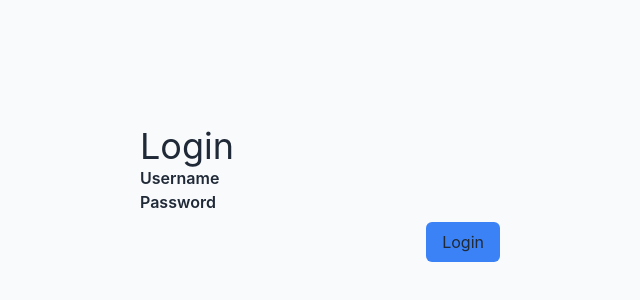
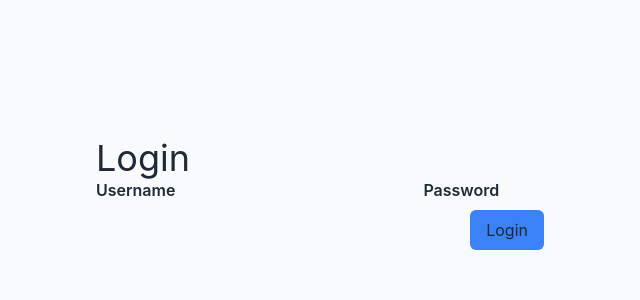
Before and after one commit to Scoder12/stronger, a Next.js app in the folder frontend/: page /login in a window 1280 px wide. Shown: the part 206-506 px from the top of the page, without its empty margins (320-960 px from the left). Built offline with nearby package versions, Linux system fonts and the light colour scheme; no server answers.

Commit message:
Center -> Layout

```diff
--- a/frontend/src/components/FormPage.tsx
+++ b/frontend/src/components/FormPage.tsx
@@ -1,5 +1,5 @@
 import { PropsWithChildren } from "react";
-import Center from "./Center";
+import Layout from "./Layout";
 
 export interface FormPageProps {
   name: string;
@@ -10,11 +10,9 @@ export const FormPage = ({
   children,
 }: PropsWithChildren<FormPageProps>): JSX.Element => {
   return (
-    <Center className="h-full">
-      <div className="w-full max-w-sm px-3">
-        <h1 className="text-4xl text-bold">{name}</h1>
-        {children}
-      </div>
-    </Center>
+    <Layout>
+      <h1 className="text-4xl text-bold">{name}</h1>
+      {children}
+    </Layout>
   );
 };
--- /dev/null
+++ b/frontend/src/components/Layout.tsx
@@ -0,0 +1,11 @@
+import { PropsWithChildren } from "react";
+
+export function Layout({ children }: PropsWithChildren<{}>) {
+  return (
+    <main className="w-full h-full flex justify-center items-center">
+      <div className="w-full max-w-md">{children}</div>
+    </main>
+  );
+}
+
+export default Layout;
```
